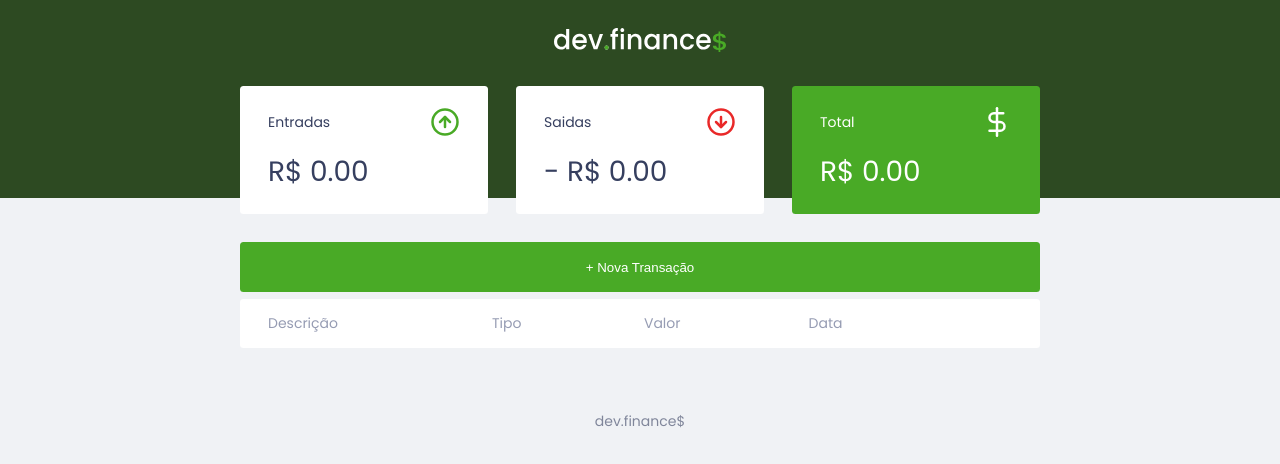
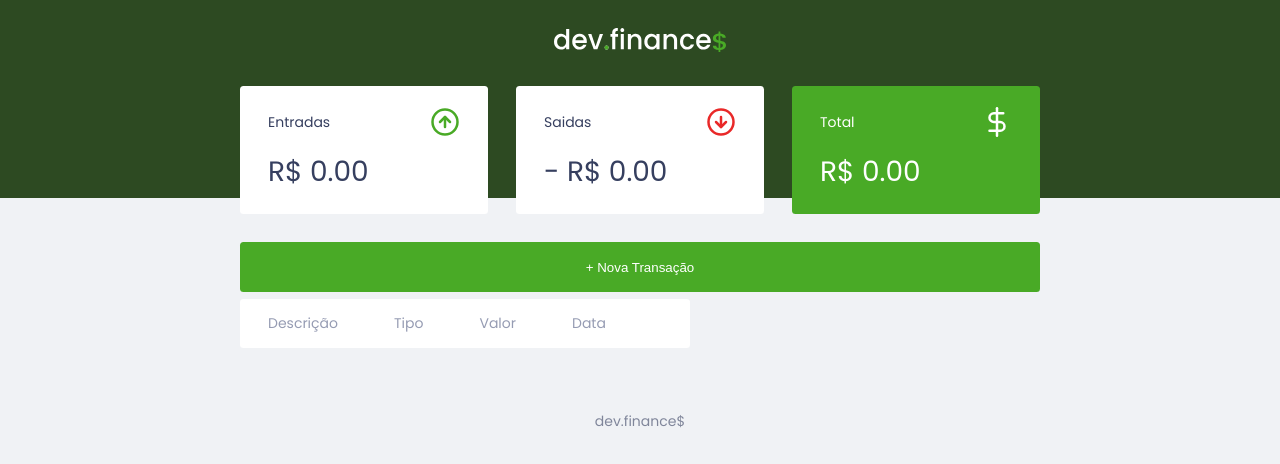
Before and after one commit to ma-nobrega/dev.finances, a React (Create React App) app: page / in a window 1280 px wide. Shown: the top 464 px of the page. Built offline with nearby package versions, Linux system fonts and the light colour scheme.

Commit message:
Corrigindo responsividade

```diff
--- a/src/components/Transaction/index.tsx
+++ b/src/components/Transaction/index.tsx
@@ -20,6 +20,7 @@ const Transaction: React.FC<TransactionProps> = ({
   function removeTransaction(): void {
     const local = localStorage.getItem('@Finances:transactions') || '';
     const localJson = JSON.parse(local);
+    // eslint-disable-next-line array-callback-return
     localJson.map((obj: Record<string, any>, index: number) => {
       const isDescription = obj.description === description;
       if (isDescription) {
--- a/src/styles/global.ts
+++ b/src/styles/global.ts
@@ -65,14 +65,14 @@ a:hover {
 
 /* Table ===================== */
 #transaction {
-  display: block;
   width: 100%;
-  overflow-x: auto;
 }
 #data-table {
   width: 100%;
   border-spacing: 0 0.5rem;
   color: #969cb3;
+  overflow-x: auto;
+  display: block;
 }
 
 table thead tr th:first-child,
@@ -130,9 +130,13 @@ table thead th {
 #form {
   max-width: 500px;
   width:500px;
+  @media(max-width: 500px) {
+    width:90%;
+  }
   h2 {
     margin-top: 0;
   }
+
 }
 
 
```
